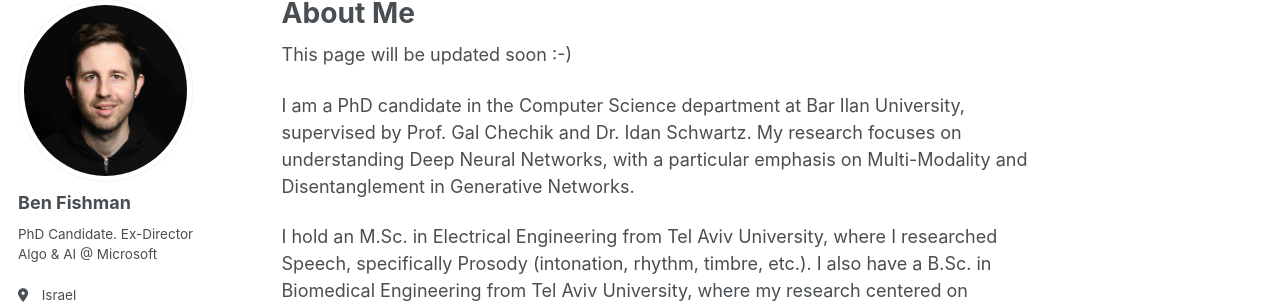
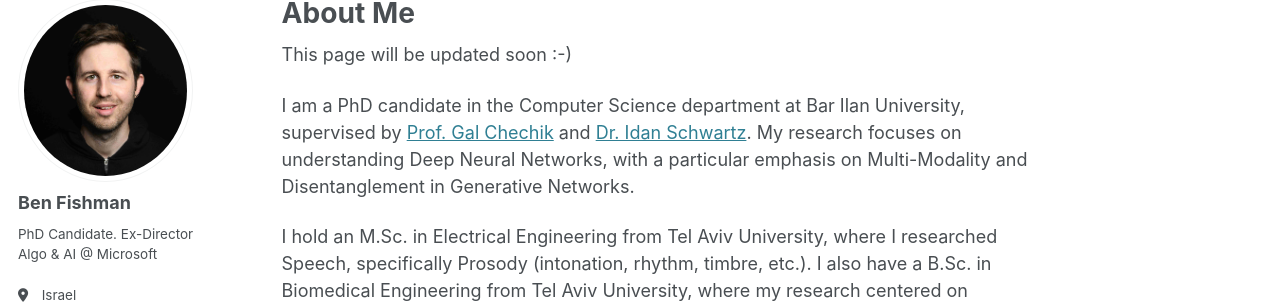
Before and after one commit to benf22/benf22.github.io, a Jekyll site: the page built from _pages/about.md, in a window 1280 px wide and 1105 px high. Shown: the part 107-415 px from the top of the window. Built offline with Jekyll 4.4.1, drawn with Linux system fonts in a browser that asks for light colours; some web fonts are replaced; some of the changed lines change nothing that is shown.

Commit message:
Update about.md

```diff
--- a/_pages/about.md
+++ b/_pages/about.md
@@ -9,7 +9,7 @@ redirect_from:
 
 This page will be updated soon :-)
 
-I am a PhD candidate in the Computer Science department at Bar Ilan University, supervised by Prof. Gal Chechik and Dr. Idan Schwartz. My research focuses on understanding Deep Neural Networks, with a particular emphasis on Multi-Modality and Disentanglement in Generative Networks.
+I am a PhD candidate in the Computer Science department at Bar Ilan University, supervised by [Prof. Gal Chechik](https://chechiklab.biu.ac.il/~gal/) and [Dr. Idan Schwartz](https://idansc.github.io/). My research focuses on understanding Deep Neural Networks, with a particular emphasis on Multi-Modality and Disentanglement in Generative Networks.
 
 I hold an M.Sc. in Electrical Engineering from Tel Aviv University, where I researched Speech, specifically Prosody (intonation, rhythm, timbre, etc.). I also have a B.Sc. in Biomedical Engineering from Tel Aviv University, where my research centered on detecting human gait and movement using Sonar.
 
```
